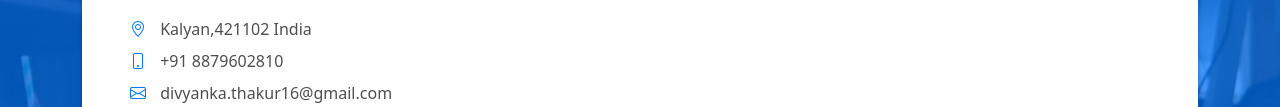
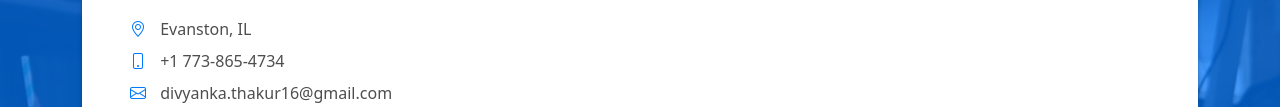
Before and after one commit to DivyankaThakur03/DivyankaThakur03.github.io, a plain HTML site: page index.html in a window 1280 px wide. Shown: the part 5451-5558 px from the top of the page. Drawn offline with Linux system fonts and the light colour scheme.

Commit message:
Update index.html

```diff
--- a/index.html
+++ b/index.html
@@ -582,8 +582,8 @@
                         technology and innovation.
                       </p>
                       <ul class="list-ico">
-                        <li><span class="bi bi-geo-alt"></span> Kalyan,421102  India</li>
-                        <li><span class="bi bi-phone"></span> +91 8879602810</li>
+                        <li><span class="bi bi-geo-alt"></span> Evanston, IL</li>
+                        <li><span class="bi bi-phone"></span> +1 773-865-4734</li>
                         <li><span class="bi bi-envelope"></span> divyanka.thakur16@gmail.com</li>
                       </ul>
                     </div>
```
